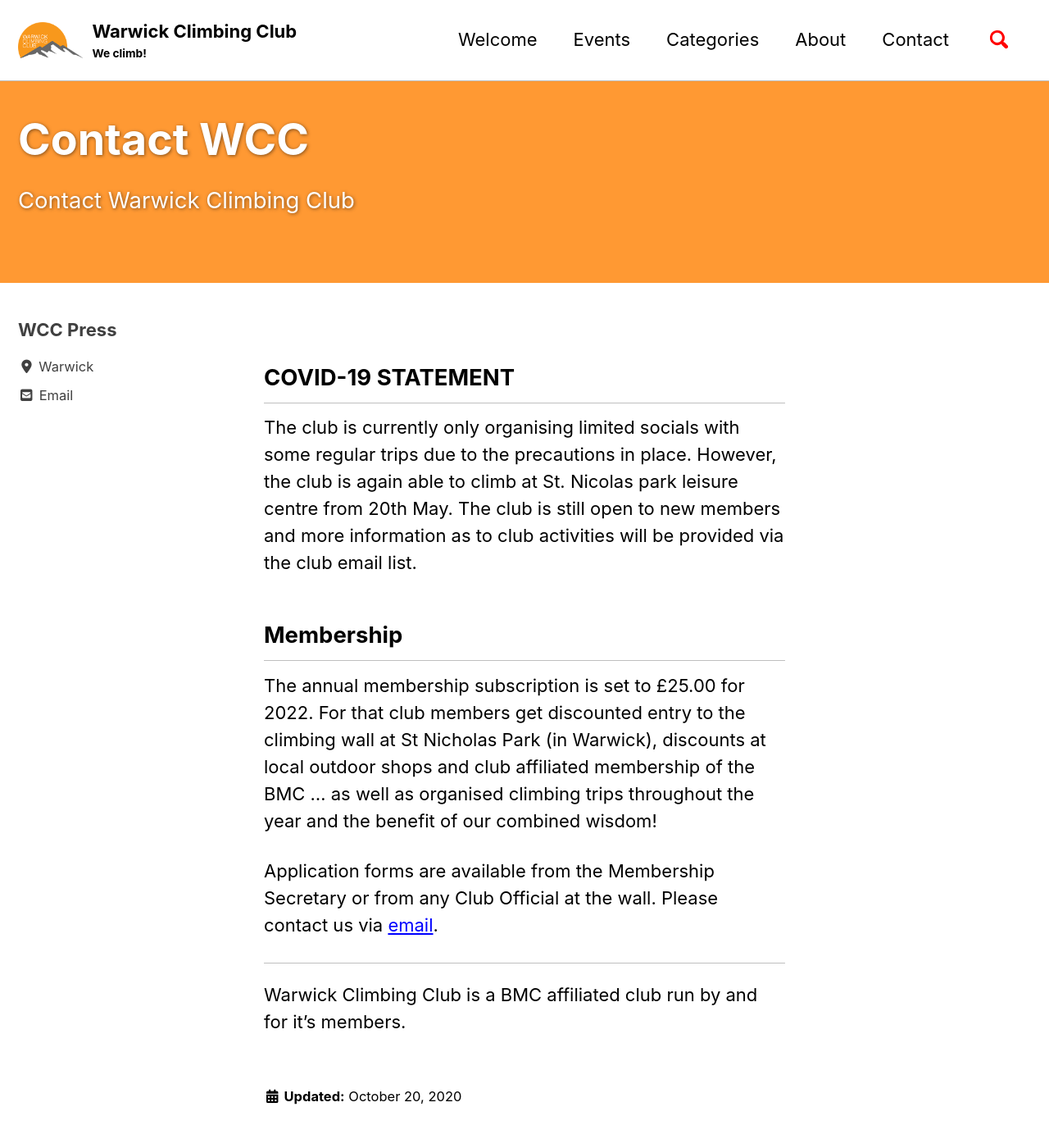
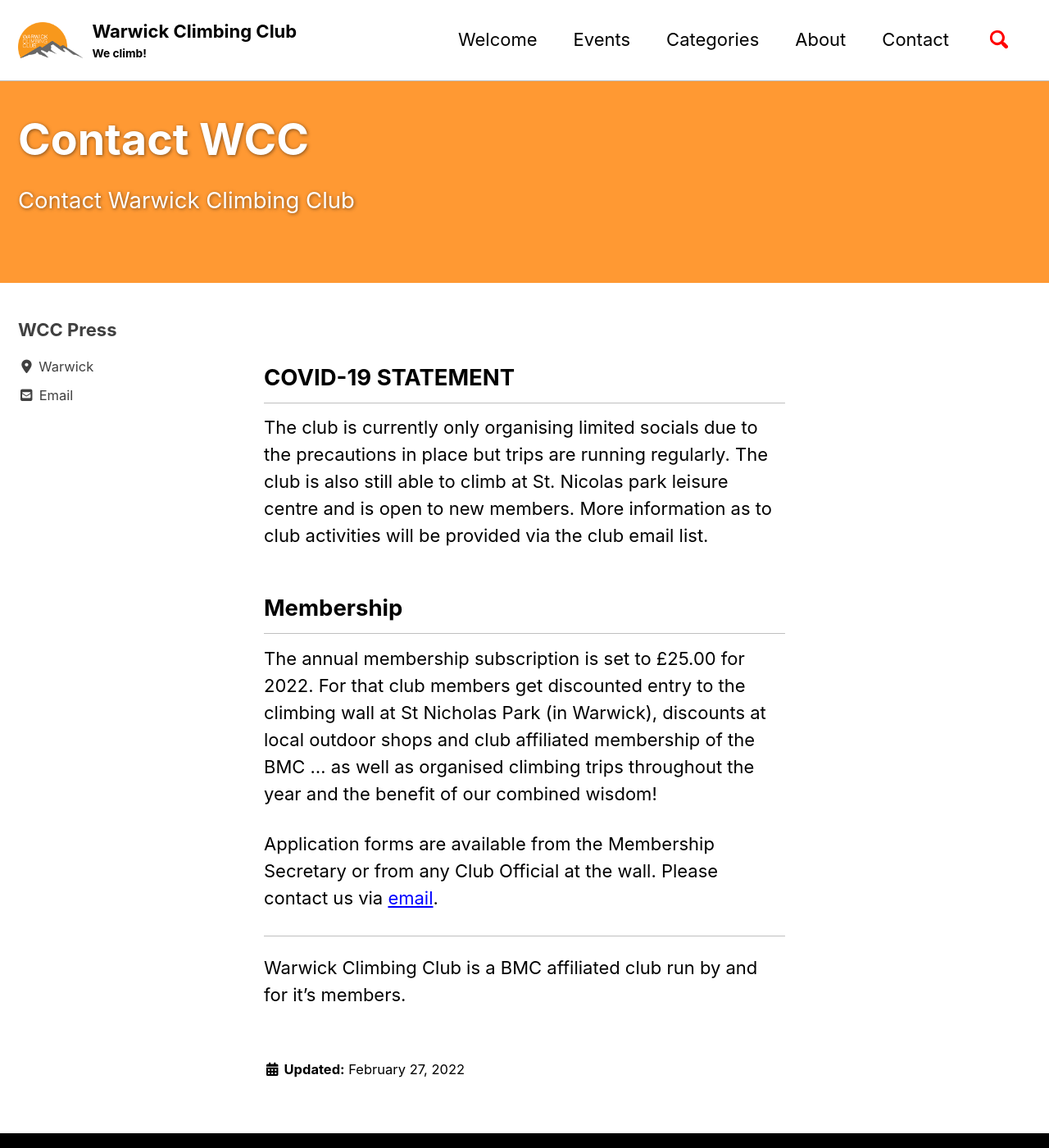
Before and after one commit to warwickclimbing/warwickclimbing.github.io, a Jekyll site: the page built from _pages/contact.md, in a window 1280 px wide and 1400 px high. Shown: the whole window at 82% size. Built offline with Jekyll 4.4.1, drawn with Linux system fonts in a browser that asks for light colours; cached includes are drawn as plain includes; nearby versions of some CDN libraries.

Commit message:
Update contact.md

```diff
--- a/_pages/contact.md
+++ b/_pages/contact.md
@@ -2,12 +2,12 @@
 permalink: /contact/
 title: "Contact WCC"
 excerpt: "Contact Warwick Climbing Club"
-last_modified_at: 2020-10-20
+last_modified_at: 2022-02-27
 toc: false
 ---
 
 ## COVID-19 STATEMENT
-The club is currently only organising limited socials with some regular trips due to the precautions in place. However, the club is again able to climb at St. Nicolas park leisure centre from 20th May. The club is still open to new members and more information as to club activities will be provided via the club email list.
+The club is currently only organising limited socials due to the precautions in place but trips are running regularly. The club is also still able to climb at St. Nicolas park leisure centre and is open to new members. More information as to club activities will be provided via the club email list.
 
 ## Membership
 The annual membership subscription is set to £25.00 for 2022. For that club members get discounted entry to the climbing wall at St Nicholas Park (in Warwick), discounts at local outdoor shops and club affiliated membership of the BMC ... as well as organised climbing trips throughout the year and the benefit of our combined wisdom!
```
